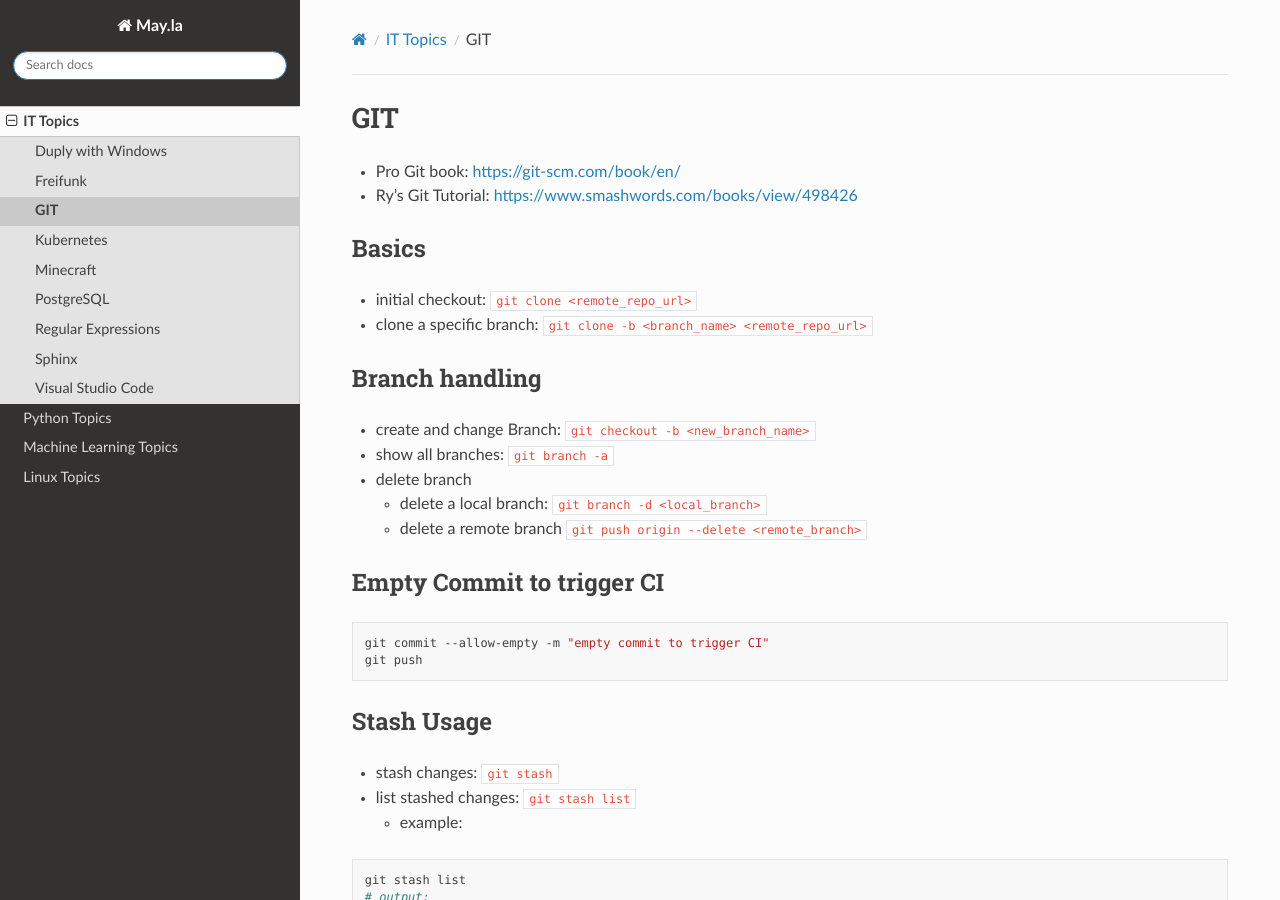
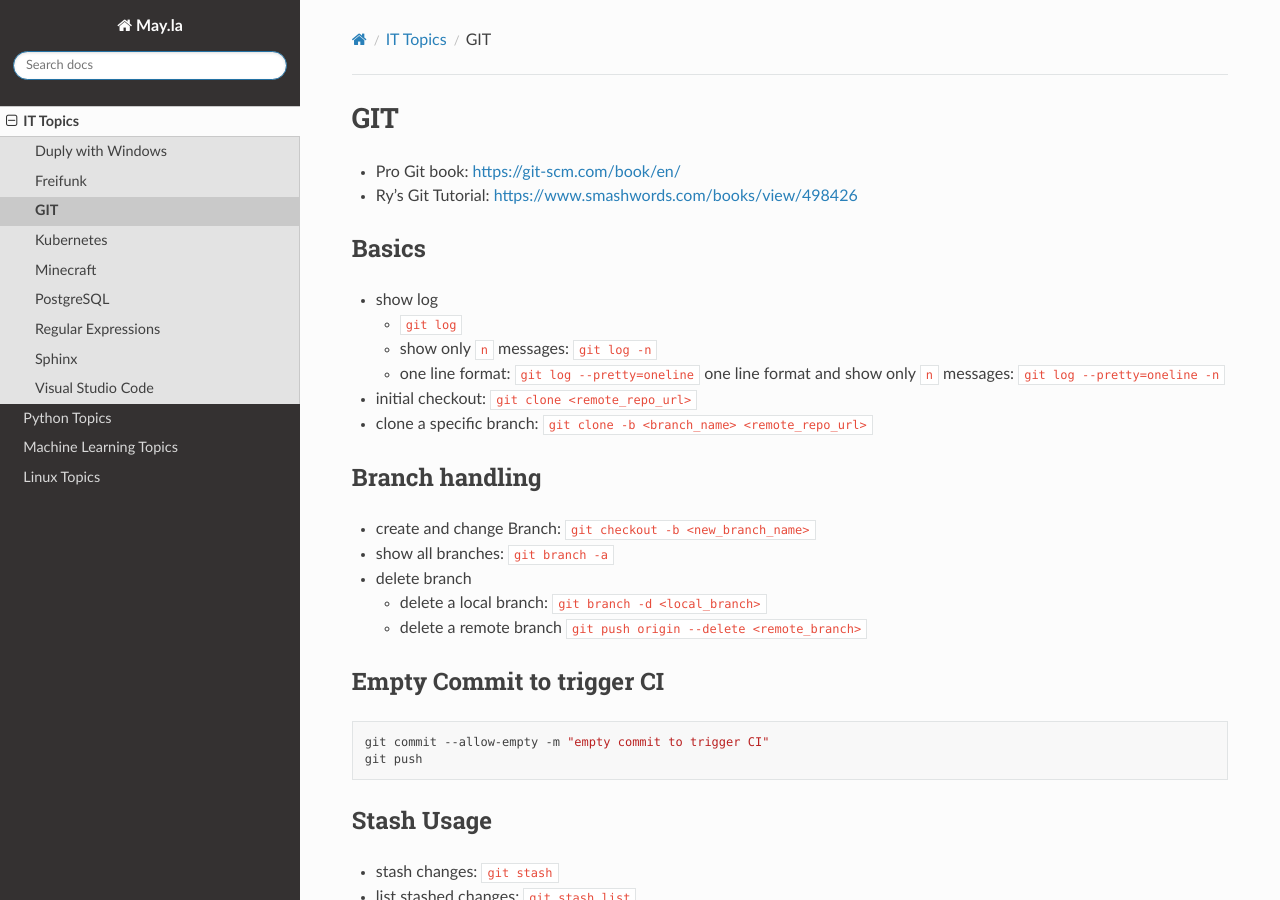
Before and after one commit to PhilipMay/May.la, a Sphinx documentation site: the page built from source/it/git.md, in a window 1280 px wide and 900 px high. Built offline with Sphinx 7.4.7 and the Read the Docs theme 2.0.0, drawn with Linux system fonts in a browser that asks for light colours.

Commit message:
Update git.md

```diff
--- a/source/it/git.md
+++ b/source/it/git.md
@@ -3,6 +3,11 @@
 - Ry’s Git Tutorial: <https://www.smashwords.com/books/view/498426>
 
 ## Basics
+- show log
+  - `git log`
+  - show only `n` messages: `git log -n`
+  - one line format: `git log --pretty=oneline`
+   one line format and show only `n` messages: `git log --pretty=oneline -n`
 - initial checkout: `git clone <remote_repo_url>`
 - clone a specific branch: `git clone -b <branch_name> <remote_repo_url>`
 
```
